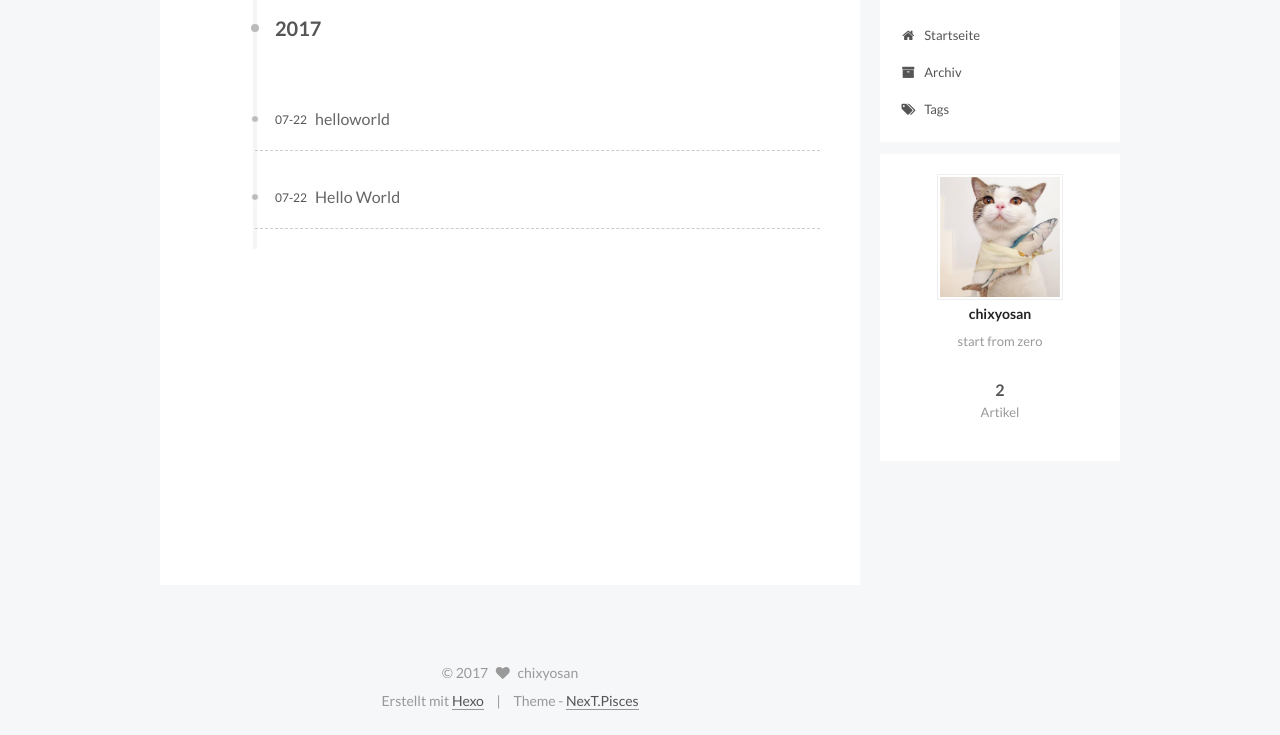
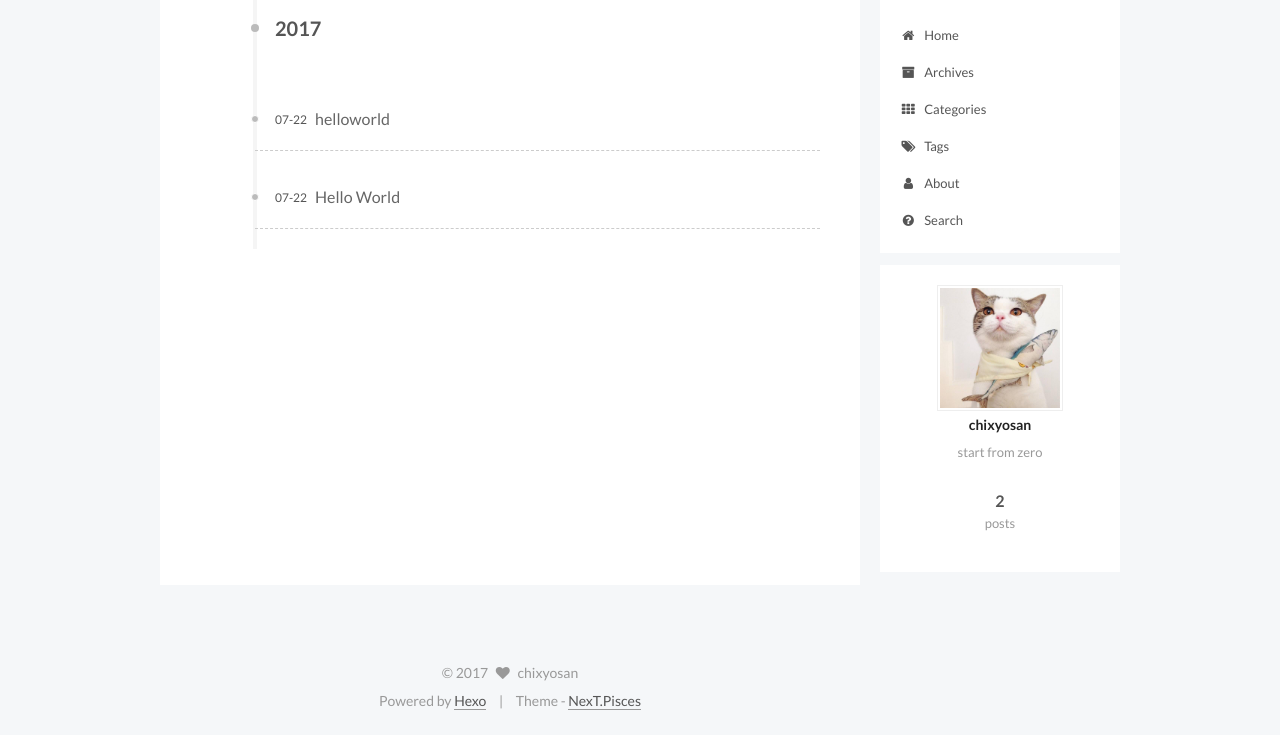
Before and after one commit to chixyosan/chixyosan.github.io, a plain HTML site: page archives/2017/07/index.html in a window 1280 px wide. Shown: the part 118-853 px from the top of the page. Drawn offline with Linux system fonts and the light colour scheme.

Commit message:
Site updated: 2017-07-22 20:43:59

```diff
--- a/archives/2017/07/index.html
+++ b/archives/2017/07/index.html
@@ -136,7 +136,7 @@
 
 
 
-  <title>Archiv | Chixyosan</title>
+  <title>Archive | Chixyosan</title>
 
 
 
@@ -198,31 +198,61 @@
 
 
         <li class="menu-item menu-item-home">
-          <a href="/" rel="section">
+          <a href="/首页" rel="section">
 
               <i class="menu-item-icon fa fa-fw fa-home"></i> <br />
 
-            Startseite
+            Home
           </a>
         </li>
 
 
         <li class="menu-item menu-item-archives">
-          <a href="/archives/" rel="section">
+          <a href="/归档" rel="section">
 
               <i class="menu-item-icon fa fa-fw fa-archive"></i> <br />
 
-            Archiv
+            Archives
+          </a>
+        </li>
+
+
+        <li class="menu-item menu-item-categories">
+          <a href="/分类" rel="section">
+
+              <i class="menu-item-icon fa fa-fw fa-th"></i> <br />
+
+            Categories
           </a>
         </li>
 
 
         <li class="menu-item menu-item-tags">
-          <a href="/tags/" rel="section">
+          <a href="/标签" rel="section">
 
               <i class="menu-item-icon fa fa-fw fa-tags"></i> <br />
 
             Tags
+          </a>
+        </li>
+
+
+        <li class="menu-item menu-item-about">
+          <a href="/关于" rel="section">
+
+              <i class="menu-item-icon fa fa-fw fa-user"></i> <br />
+
+            About
+          </a>
+        </li>
+
+
+        <li class="menu-item menu-item-search">
+          <a href="/搜索" rel="section">
+
+              <i class="menu-item-icon fa fa-fw fa-question-circle"></i> <br />
+
+            Search
           </a>
         </li>
 
@@ -254,7 +284,7 @@
 
 
 
-      Öhm..! Insgesamt 2 Artikel. Bleib dran.
+      Um..! 2 posts in total. Keep on posting.
     </span>
 
 
@@ -384,9 +414,9 @@
 
 
             <div class="site-state-item site-state-posts">
-              <a href="/archives/">
+              <a href="/归档">
                 <span class="site-state-item-count">2</span>
-                <span class="site-state-item-name">Artikel</span>
+                <span class="site-state-item-name">posts</span>
               </a>
             </div>
 
@@ -440,7 +470,7 @@
 
 
 <div class="powered-by">
-  Erstellt mit  <a class="theme-link" href="https://hexo.io">Hexo</a>
+  Powered by <a class="theme-link" href="https://hexo.io">Hexo</a>
 </div>
 
 <div class="theme-info">
--- a/css/main.css
+++ b/css/main.css
@@ -1678,7 +1678,7 @@ pre .javascript .function {
   width: 4px;
   height: 4px;
   border-radius: 50%;
-  background: #28ffcd;
+  background: #587501;
 }
 .links-of-blogroll {
   font-size: 13px;
```
Also changed, not shown: 2017/07/22/hello-world/index.html (+41 -11 lines), 2017/07/22/helloworld/index.html (+39 -9 lines), archives/2017/index.html (+40 -10 lines), archives/index.html (+40 -10 lines), index.html (+40 -10 lines).
